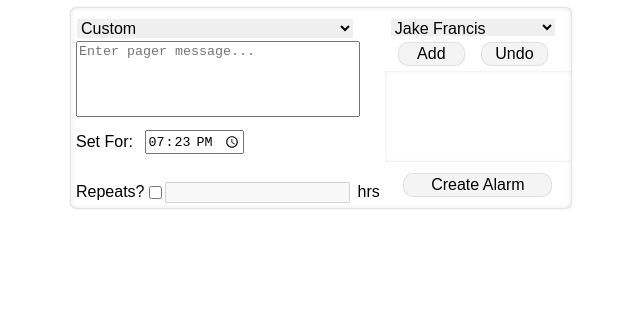
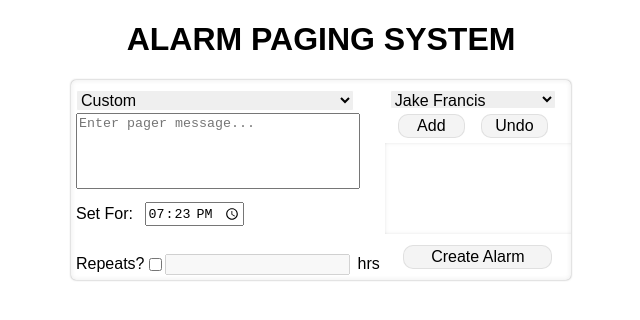
Before and after one commit to jakefrancis/automated-paging-system, a plain HTML site: page index.html in a window 1280 px wide. Shown: the whole page, without its empty margins (319-959 px from the left). Drawn offline with Linux system fonts and the light colour scheme.

Commit message:
prevents creating an alarm with one user

```diff
--- a/index.html
+++ b/index.html
@@ -9,6 +9,7 @@
 </head>
 <body>
 <header id='header'>
+  <h1>ALARM PAGING SYSTEM</h1>
    <div id="grid" class='centered'>
       <div id="eventContainer">
         <select id='event' value="" class='events' onclick = 'populateMessageArea()' </select>
--- a/main.js
+++ b/main.js
@@ -82,7 +82,6 @@ let Alarm = function(event,message, hours, minutes,repeat,howOften,...recipients
     document.MYFORM.MSG.value = this.message;
     document.MYFORM.SUBJECT.value = this.recipients;
     document.MYFORM.FRM.value = frm;
-    console.log(document.MYFORM.MSG.value)
     document.MYFORM.submit();
   }
 }
@@ -185,15 +184,12 @@ let alarmParameters = {
       recipientsArr.push(document.getElementById('users').value)
       document.getElementById('recipients').textContent =
         recipientsArr.join(', ')
-console.log(recipientsArr)
   },
-
   removeRecipient: function(){
     recipientsArr.pop()
     document.getElementById('recipients').textContent = recipientsArr.join(', ')
   },
   addAlarm: function(){
-
     let events = document.getElementById('event');
     let eventMessage = events.options[events.selectedIndex].text;
     let message = document.getElementById('messages')
@@ -221,13 +217,13 @@ console.log(recipientsArr)
         }
 
   })();
-
   let repeat = document.getElementById('repeat').checked;
   let howOften = document.getElementById('howOften').value;
+  if(recipientsArr.length === 0) {
+    window.alert('Add at least one recipient')
+    return
+  }
   let recipients = recipientsArr.join(',');
-
-
-
   alarmHandler.createActiveAlarm(eventMessage,message.value, hours,minutes,repeat,howOften,recipients);
   alarmElements.refreshActiveAlarms();
   alarmElements.drawActiveAlarms(activeAlarms);
--- a/style.css
+++ b/style.css
@@ -1,5 +1,8 @@
 body {
   font-family: 'Arial';
+}
+h1{
+  text-align: center;
 }
 
 .centered {
```
Lines whose indentation alone changed are shown as unchanged.
